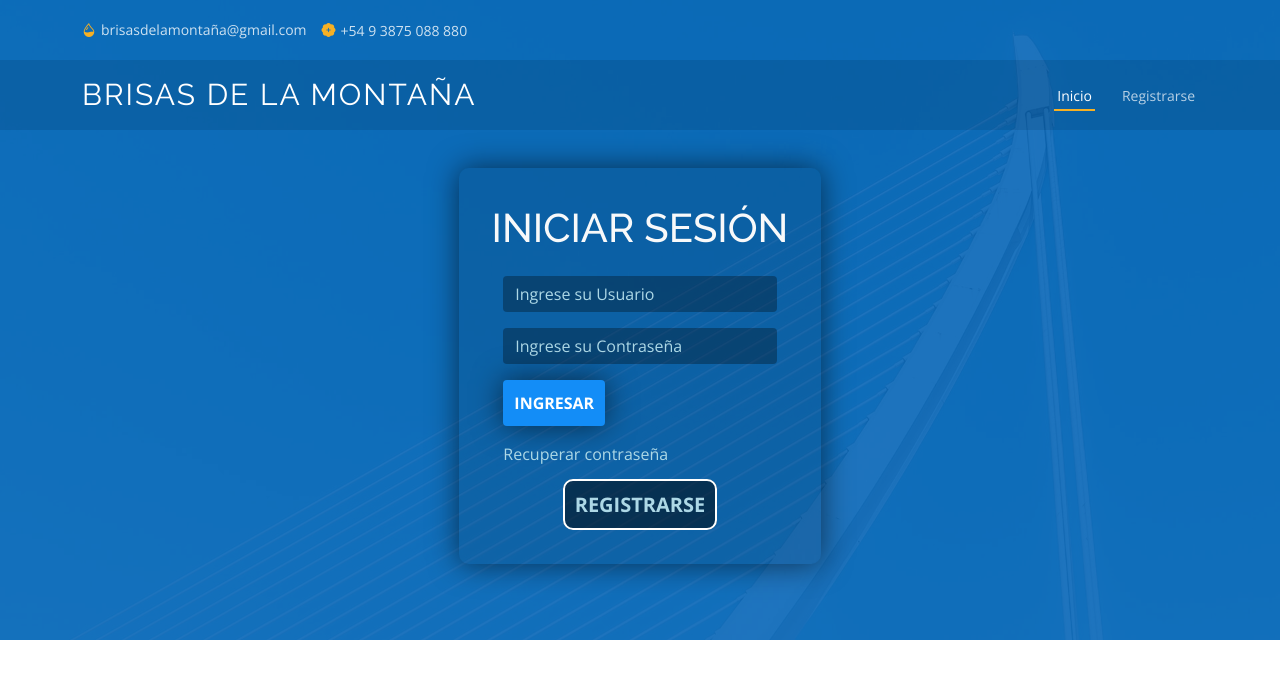
After one commit to AybarBr/AppSist3Cabanas, a PHP site: page /login.html in a window 1280 px wide. The commit adds this page. Shown: the top 679 px of the page. Run offline with PHP 8.4, Linux system fonts and the light colour scheme; some libraries are stand-ins or nearby versions.

Commit message:
Se agregan el login y el register. Ya estan con las redirecciones correspondientes en el menu y en el boton "REGISTRAR" en el login

```diff
--- a/assets/css/style.css
+++ b/assets/css/style.css
@@ -8,6 +8,78 @@
 /*--------------------------------------------------------------
 # General
 --------------------------------------------------------------*/
+.formulario{
+  background: rgba(0,0,0,.1);
+  padding: 20px;
+  border-radius: 10px;
+  color: white;
+  box-shadow: 0 0 30px rgba(0,0,0,0.568);
+}
+
+.form-control{
+  background: rgba(0, 0, 0, .3);
+  border-style: none;
+  transition: 0.5s ease-in;
+  outline: none;
+  box-shadow: none;
+}
+
+.form-control:focus{
+  background: none;
+  outline: none;
+  box-shadow: none;
+}
+
+.form-control::placeholder{
+  color:lightblue;
+}
+
+.ingresar{
+  background: #138df7;
+  padding: 10px;
+  font-size: 16px;
+  font-weight: 700!important;
+  color: white;
+  box-shadow: 0 0 30px rgba(0,0,0,0.568);
+  transition: 0.5s ease-in;
+}
+
+.ingresar:hover{
+  color: white;
+}
+
+.olvide{
+  color: lightblue;
+  text-decoration-style: none;
+  text-decoration-line: none;
+}
+
+.olvide:hover{
+  color:grey;
+  text-decoration-style: none;
+  text-decoration-line: none;
+  cursor: pointer;
+}
+
+.registrarse{
+  color: lightblue;
+  text-decoration-style: none;
+  text-decoration-line: none;
+  font-size: 20px;
+  font-weight: 700!important;
+  border: 2px solid white;
+  padding: 10px;
+  border-radius: 10px;
+  background: rgba(0, 0, 0, .5);
+}
+
+.registrarse:hover{
+  color:grey;
+  text-decoration-style: none;
+  text-decoration-line: none;
+  cursor: pointer;
+}
+
 body {
   font-family: "Open Sans", sans-serif;
   color: #444444;
--- a/index.html
+++ b/index.html
@@ -69,6 +69,10 @@
           <!-- <li><a class="nav-link scrollto" href="#team">Team</a></li> -->
           <li><a class="nav-link scrollto" href="#pricing">Tarifas</a></li>
           <li><a class="nav-link scrollto" href="#contact">Contacto</a></li>
+        </ul>
+        <ul>
+          <li><a class="nav-link scrollto" href="login.html">Iniciar sesión</a></li>
+          <li><a class="nav-link scrollto" href="register.html">Registrarse</a></li>
         </ul>
         <i class="bi bi-list mobile-nav-toggle"></i>
       </nav><!-- .navbar -->
--- /dev/null
+++ b/login.html
@@ -0,0 +1,129 @@
+<!DOCTYPE html>
+<html lang="en">
+
+<head>
+  <meta charset="utf-8">
+  <meta content="width=device-width, initial-scale=1.0" name="viewport">
+
+  <title>Cabañas Brisas de la Montaña</title>
+  <meta content="" name="description">
+  <meta content="" name="keywords">
+
+  <!-- Favicons -->
+  <link href="assets/img/favicon.png" rel="icon">
+  <link href="assets/img/apple-touch-icon.png" rel="apple-touch-icon">
+
+  <!-- Google Fonts -->
+  <link href="https://fonts.googleapis.com/css?family=Open+Sans:300,300i,400,400i,600,600i,700,700i|Raleway:300,300i,400,400i,500,500i,600,600i,700,700i|Poppins:300,300i,400,400i,500,500i,600,600i,700,700i" rel="stylesheet">
+
+  <!-- Vendor CSS Files -->
+  <link href="assets/vendor/animate.css/animate.min.css" rel="stylesheet">
+  <link href="assets/vendor/aos/aos.css" rel="stylesheet">
+  <link href="assets/vendor/bootstrap/css/bootstrap.min.css" rel="stylesheet">
+  <link href="assets/vendor/bootstrap-icons/bootstrap-icons.css" rel="stylesheet">
+  <link href="assets/vendor/boxicons/css/boxicons.min.css" rel="stylesheet">
+  <link href="assets/vendor/glightbox/css/glightbox.min.css" rel="stylesheet">
+  <link href="assets/vendor/remixicon/remixicon.css" rel="stylesheet">
+  <link href="assets/vendor/swiper/swiper-bundle.min.css" rel="stylesheet">
+
+  <!-- Template Main CSS File -->
+  <link href="assets/css/style.css" rel="stylesheet">
+
+  <!-- =======================================================
+  * Template Name: Anyar - v4.0.1
+  * Template URL: https://bootstrapmade.com/anyar-free-multipurpose-one-page-bootstrap-theme/
+  * Author: BootstrapMade.com
+  * License: https://bootstrapmade.com/license/
+  ======================================================== -->
+</head>
+
+<body>
+
+  <!-- ======= Top Bar ======= -->
+  <div id="topbar" class="fixed-top d-flex align-items-center ">
+    <div class="container d-flex align-items-center justify-content-center justify-content-md-between">
+      <div class="contact-info d-flex align-items-center">
+        <i class="bi bi-envelope-fill"></i><a href="mailto:contact@example.com">brisasdelamontaña@gmail.com</a>
+        <i class="bi bi-phone-fill phone-icon"></i> +54 9 3875 088 880
+      </div>
+      <!-- <div class="cta d-none d-md-block">
+        <a href="#about" class="scrollto">Get Started</a>
+      </div> -->
+    </div>
+  </div>
+
+  <!-- ======= Header ======= -->
+  <header id="header" class="fixed-top d-flex align-items-center ">
+    <div class="container d-flex align-items-center justify-content-between">
+
+      <h1 class="logo"><a href="index.html">Brisas de la Montaña</a></h1>
+      <!-- Uncomment below if you prefer to use an image logo -->
+      <!-- <a href=index.html" class="logo"><img src="assets/img/logo.png" alt="" class="img-fluid"></a>-->
+
+      <nav id="navbar" class="navbar">
+        <ul>
+          <li><a class="nav-link scrollto active" href="index.html">Inicio</a></li>
+          <li><a class="nav-link scrollto" href="register.html">Registrarse</a></li>
+        </ul>
+        <i class="bi bi-list mobile-nav-toggle"></i>
+      </nav><!-- .navbar -->
+
+    </div>
+  </header><!-- End Header -->
+
+  <!-- ======= Hero Section ======= -->
+  <section id="hero" class="d-flex justify-cntent-center align-items-center">
+    <div id="heroCarousel" data-bs-interval="5000" class="container carousel carousel-fade" data-bs-ride="carousel">
+
+<!-- End Hero -->
+
+  <main id="main">
+
+<!-- Login -->
+    <div class="container">
+        <div class="row justify-content-center pt-5 mt-5 m-1">
+            <div class="col-md-6 col-sm-8 col-xl-4 col-lg-5 formulario">
+                <form action="">
+                    <div class="form-group text-center pt-3">
+                        <h1 class="text-light">INICIAR SESIÓN</h1>
+                    </div>
+                    <div class="form-group mx-sm-4 pt-3">
+                        <input type="text" class="form-control" placeholder="Ingrese su Usuario">
+                    </div>
+                    <div class="form-group mx-sm-4 pt-3">
+                        <input type="text" class="form-control" placeholder="Ingrese su Contraseña">
+                    </div>
+                    <div class="form-group mx-sm-4 pt-3 pb-3">
+                        <input type="submit" class="btn btn-block ingresar" value="INGRESAR">
+                    </div>
+                    <div class="form-group mx-sm-4 text-right">
+                      <span class=""><a href="#" class="olvide">Recuperar contraseña</a></span>
+                    </div>
+                    <div class="form-group text-center pt-4 pb-4">
+                      <span><a href="register.html" class="registrarse">REGISTRARSE</a></span>
+                    </div>
+                </form>
+            </div>
+        </div>
+    </div>
+<!-- End Login -->
+
+
+
+  <div id="preloader"></div>
+  <a href="#" class="back-to-top d-flex align-items-center justify-content-center"><i class="bi bi-arrow-up-short"></i></a>
+
+  <!-- Vendor JS Files -->
+  <script src="assets/vendor/aos/aos.js"></script>
+  <script src="assets/vendor/bootstrap/js/bootstrap.bundle.min.js"></script>
+  <script src="assets/vendor/glightbox/js/glightbox.min.js"></script>
+  <script src="assets/vendor/isotope-layout/isotope.pkgd.min.js"></script>
+  <script src="assets/vendor/php-email-form/validate.js"></script>
+  <script src="assets/vendor/swiper/swiper-bundle.min.js"></script>
+
+  <!-- Template Main JS File -->
+  <script src="assets/js/main.js"></script>
+
+</body>
+
+</html>
```
Also changed, not shown: register.html (added, +135 -0 lines).
